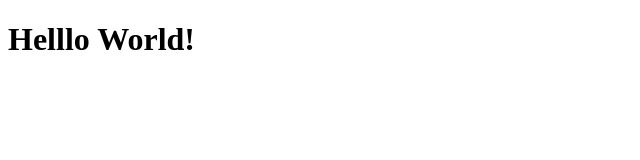
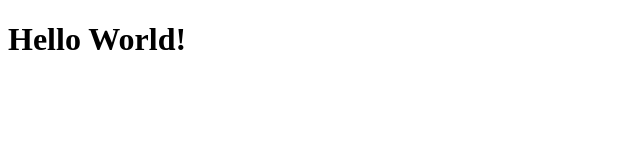
Before and after one commit to Mozzer2323/MyNewRepository, a plain HTML site: page index.html in a window 1280 px wide. Shown: the full height of the page, 0-640 px from the left. Drawn offline with Linux system fonts and the light colour scheme.

Commit message:
Spelling error in index.html

```diff
--- a/index.html
+++ b/index.html
@@ -5,7 +5,7 @@
 
 <body>
 
-    <h1>Helllo World!</h1>
+    <h1>Hello World!</h1>
 
 </body>
 </html>
```
